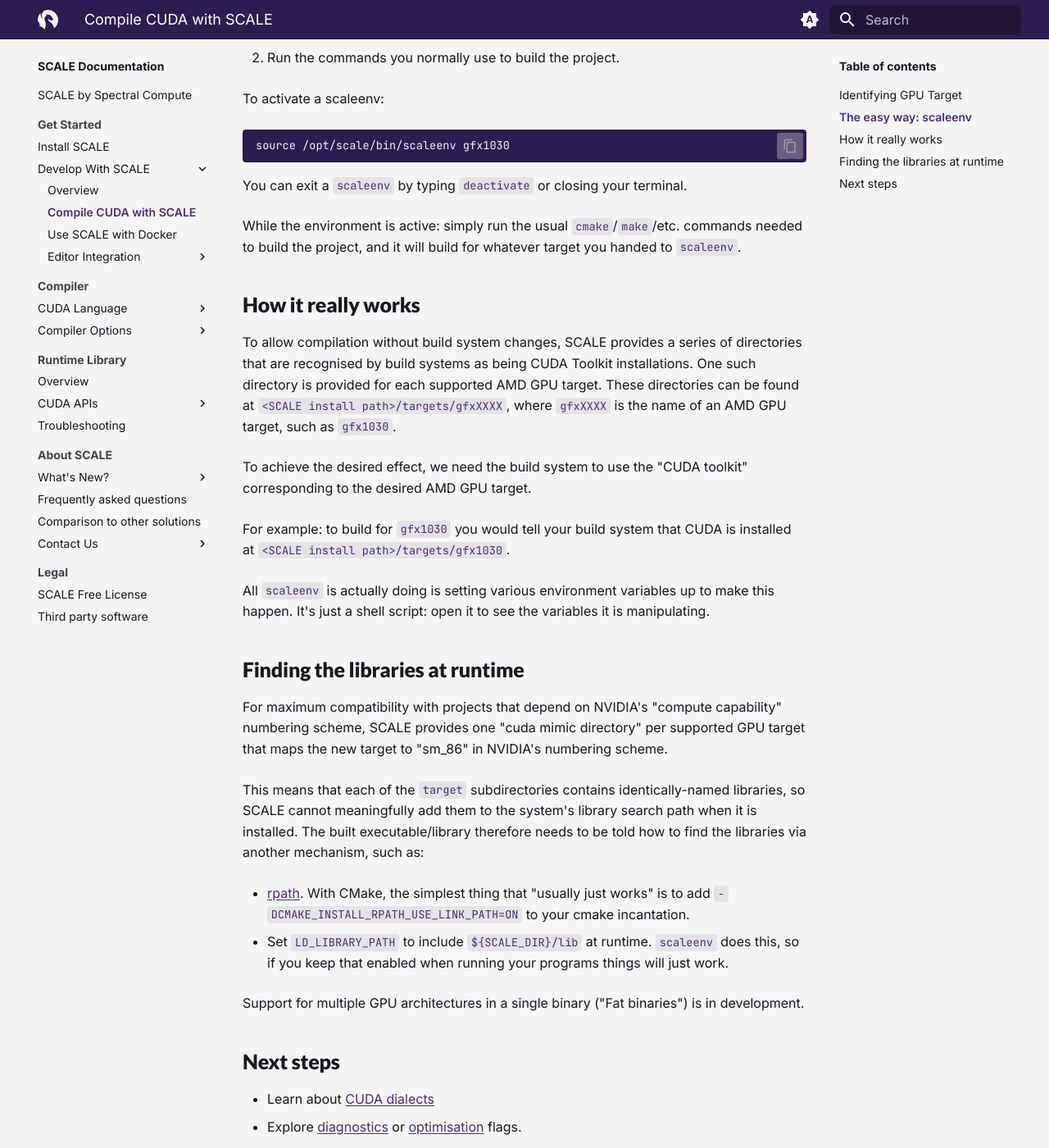
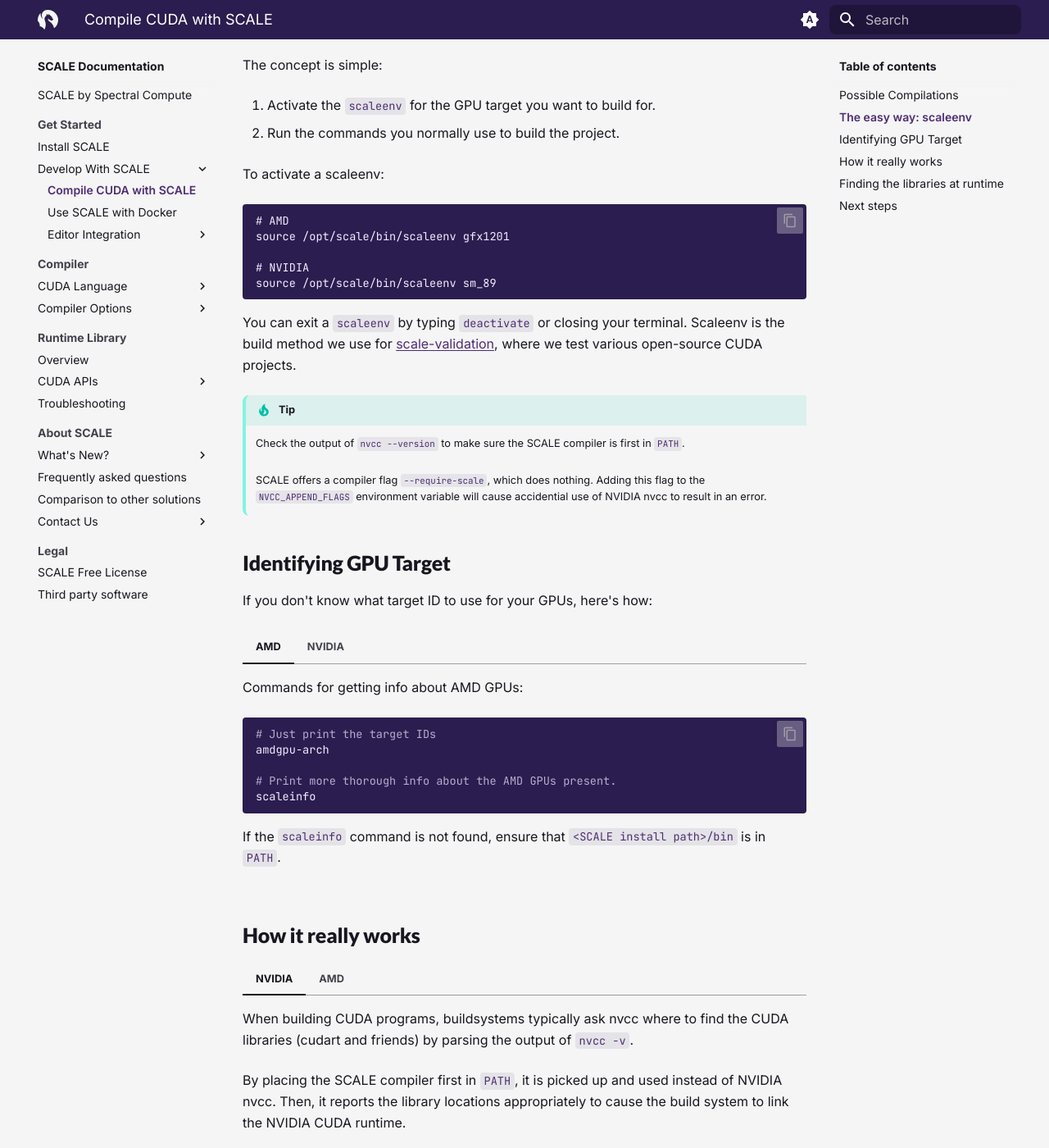
Before and after one commit to spectral-compute/scale-docs, an MkDocs documentation site: the page built from docs/manual/tutorials/how-to-use.md, in a window 1280 px wide and 1400 px high, scrolled down 1076 px. Shown: the whole window at 82% size. Built offline with MkDocs 1.6.1 and Material for MkDocs 9.7.7, drawn with Linux system fonts in a browser that asks for light colours; the version menu is left out; some of the changed text lies outside the part shown.

Commit message:
Even more refinements, especially for NV mode

````diff
--- a/docs/manual/tutorials/how-to-use.md
+++ b/docs/manual/tutorials/how-to-use.md
@@ -1,43 +1,30 @@
 # Compile CUDA with SCALE
 
-This guide covers the steps required to compile an existing CUDA project
-using SCALE.
+Compiling CUDA programs with SCALE can typically be done using the exact same
+commands that are used to compile using the NVIDIA CUDA Toolkit.
 
-SCALE makes this as easy as possible by convincingly impersonating the
-NVIDIA CUDA Toolkit (from the point of view of your build system).
+SCALE's compiler can be called as `nvcc` and accepts the same commandline arguments
+as NVIDIA's one. This makes it trivial switch compilers (SCALE vs. NVIDIA), and to
+switch target GPU vendor (NVIDIA vs. AMD).
 
-To use SCALE, we must simply cause your build system to use the "CUDA
-installation" offered by SCALE.
+## Possible Compilations
 
-[Install SCALE](./how-to-install.md), if you haven't already.
+There are three ways to compile CUDA files:
 
-## Identifying GPU Target
+![Compilation Trajectories](../imgs/OneFileThreeDestines.svg)
 
-If you don't already know which AMD GPU target you need to compile for, you can
-use the `scaleinfo` command provided by SCALE to find out:
-
-```bash
-scaleinfo | grep gfx
-```
-
-Example output:
-
-```
-Device 0 (00:23:00.0): AMD Radeon Pro W6800 - gfx1030 (AMD) <amdgcn-amd-amdhsa--gfx1030>
-```
-
-In this example, the GPU target ID is `gfx1030`.
-
-If your GPU is not listed in the output of this command, it is not currently
-supported by SCALE.
-
-If the `scaleinfo` command is not found, ensure
-that `<SCALE install path>/bin` is in `PATH`.
+1. Using NVIDIA nvcc to compile you GPU code, combined with NVIDIA's libraries.
+   AKA: not using SCALE at all.
+2. Using SCALE to compile your GPU kernels, combined with NVIDIA's runtime
+  libraries, to run on NVIDIA GPUs.
+3. Using SCALE's compiler and runtime libraries to build and run on AMD GPUs.
 
 ## The easy way: `scaleenv`
 
 SCALE offers a "`venv`-flavoured" environment management script to allow
-"magically" building CUDA projects.
+"magically" building CUDA projects. This set PATH and other environment variables
+that affect buildsystems (eg. CMake), instructing them to use SCALE's compiler
+and/or libraries, as appropriate.
 
 The concept is simple:
 
@@ -47,56 +34,107 @@ The concept is simple:
 To activate a scaleenv:
 
 ```
-source /opt/scale/bin/scaleenv gfx1030
+# AMD
+source /opt/scale/bin/scaleenv gfx1201
+
+# NVIDIA
+source /opt/scale/bin/scaleenv sm_89
 ```
 
-You can exit a `scaleenv` by typing `deactivate` or closing your terminal.
+You can exit a `scaleenv` by typing `deactivate` or closing your terminal. Scaleenv is
+the build method we use for [scale-validation](https://github.com/spectral-compute/scale-validation), where we test various open-source CUDA projects.
 
-While the environment is active: simply run the usual `cmake`/`make`/etc.
-commands needed to build the project, and it will build for whatever
-target you handed to `scaleenv`.
+!!! tip
+
+    Check the output of `nvcc --version` to make sure the SCALE compiler is first in `PATH`.
+
+    SCALE offers a compiler flag `--require-scale`, which does nothing. Adding this flag to the `NVCC_APPEND_FLAGS` environment variable will cause accidential use of NVIDIA nvcc to result in an error.
+
+
+## Identifying GPU Target
+
+If you don't know what target ID to use for your GPUs, here's how:
+
+=== "AMD"
+
+    Commands for getting info about AMD GPUs:
+
+    ```bash
+    # Just print the target IDs
+    amdgpu-arch
+
+    # Print more thorough info about the AMD GPUs present.
+    scaleinfo
+    ```
+
+    If the `scaleinfo` command is not found, ensure
+    that `<SCALE install path>/bin` is in `PATH`.
+
+=== "NVIDIA"
+
+    Commands for getting info about NVIDIA GPUs:
+
+    ```bash
+    # Just print the target IDs
+    nvptx-arch
+
+    # Print more thorough info about the NVIDIA GPUs present.
+    nvidia-smi
+    ```
 
 ## How it really works
 
-To allow compilation without build system changes, SCALE provides a series of
-directories that are recognised by build systems as being CUDA Toolkit
-installations. One such directory is provided for each supported AMD GPU
-target. These directories can be found at `<SCALE install
-path>/targets/gfxXXXX`, where `gfxXXXX` is the name of an AMD GPU target,
-such as `gfx1030`.
+=== "NVIDIA"
 
-To achieve the desired effect, we need the build system to use the "CUDA
-toolkit" corresponding to the desired AMD GPU target.
+    When building CUDA programs, buildsystems typically ask nvcc where to
+    find the CUDA libraries (cudart and friends) by parsing the output
+    of `nvcc -v`.
 
-For example: to build for `gfx1030` you would tell your build system that
-CUDA is installed at `<SCALE install path>/targets/gfx1030`.
+    By placing the SCALE compiler first in `PATH`, it is picked up and used
+    instead of NVIDIA nvcc. Then, it reports the library locations appropriately
+    to cause the build system to link the NVIDIA CUDA runtime.
 
-All `scaleenv` is actually doing is setting various environment variables up
-to make this happen. It's just a shell script: open it to see the variables
-it is manipulating.
+=== "AMD"
 
-## Finding the libraries at runtime
+    To allow compilation without build system changes, SCALE provides a series of
+    directories that are recognised by build systems as being CUDA Toolkit
+    installations. One such directory is provided for each supported AMD GPU
+    target. These directories can be found at `<SCALE install
+    path>/targets/gfxXXXX`, where `gfxXXXX` is the name of an AMD GPU target,
+    such as `gfx1030`.
 
-For maximum compatibility with projects that depend on NVIDIA's "compute
-capability" numbering scheme, SCALE provides one "cuda mimic directory" per
-supported GPU target that maps the new target to "sm_86" in NVIDIA's
-numbering scheme.
+    To achieve the desired effect, we need the build system to use the "CUDA
+    toolkit" corresponding to the desired AMD GPU target.
 
-This means that each of the `target` subdirectories contains
-identically-named libraries, so SCALE cannot meaningfully add them to the
-system's library search path when it is installed. The built executable/library
-therefore needs to be told how to find the libraries via another mechanism,
-such as:
+    For example: to build for `gfx1030` you would tell your build system that
+    CUDA is installed at `<SCALE install path>/targets/gfx1030`.
 
-- [rpath](https://en.wikipedia.org/wiki/Rpath). With CMake, the simplest
-  thing that "usually just works" is to add
-  `-DCMAKE_INSTALL_RPATH_USE_LINK_PATH=ON` to your cmake incantation.
-- Set `LD_LIBRARY_PATH` to include `${SCALE_DIR}/lib` at runtime. `scaleenv`
-  does this, so if you keep that enabled when running your programs things
-  will just work.
+    All `scaleenv` is actually doing is setting various environment variables up
+    to make this happen. It's just a shell script: open it to see the variables
+    it is manipulating.
 
-Support for multiple GPU architectures in a single binary ("Fat binaries")
-is in development.
+    ## Finding the libraries at runtime
+
+    For maximum compatibility with projects that depend on NVIDIA's "compute
+    capability" numbering scheme, SCALE provides one "cuda mimic directory" per
+    supported GPU target that maps the new target to "sm_86" in NVIDIA's
+    numbering scheme.
+
+    This means that each of the `target` subdirectories contains
+    identically-named libraries, so SCALE cannot meaningfully add them to the
+    system's library search path when it is installed. The built executable/library
+    therefore needs to be told how to find the libraries via another mechanism,
+    such as:
+
+    - [rpath](https://en.wikipedia.org/wiki/Rpath). With CMake, the simplest
+      thing that "usually just works" is to add
+      `-DCMAKE_INSTALL_RPATH_USE_LINK_PATH=ON` to your cmake incantation.
+    - Set `LD_LIBRARY_PATH` to include `${SCALE_DIR}/lib` at runtime. `scaleenv`
+      does this, so if you keep that enabled when running your programs things
+      will just work.
+
+    Support for multiple GPU architectures in a single binary ("Fat binaries")
+    is in development.
 
 ## Next steps
 
--- a/mkdocs.yml
+++ b/mkdocs.yml
@@ -91,6 +91,8 @@ markdown_extensions:
       permalink: "#"
   - pymdownx.highlight
   - pymdownx.inlinehilite
+  - admonition
+  - pymdownx.details
   - pymdownx.snippets
   - pymdownx.superfences
   - attr_list
@@ -114,7 +116,6 @@ nav:
   - Get Started:
       - manual/tutorials/how-to-install.md
       - Develop With SCALE:
-          - manual/tutorials/overview.md
           - manual/tutorials/how-to-use.md
           - manual/tutorials/how-to-use-with-docker.md
           - Editor Integration:
````
Also changed, not shown: docs/README.md (+21 -19 lines), docs/manual/tutorials/how-to-install.md (+4 -0 lines), docs/manual/tutorials/overview.md (deleted, +0 -16 lines), docs/manual/imgs/OneFileThreeDestines.svg (added), 1 other file.
